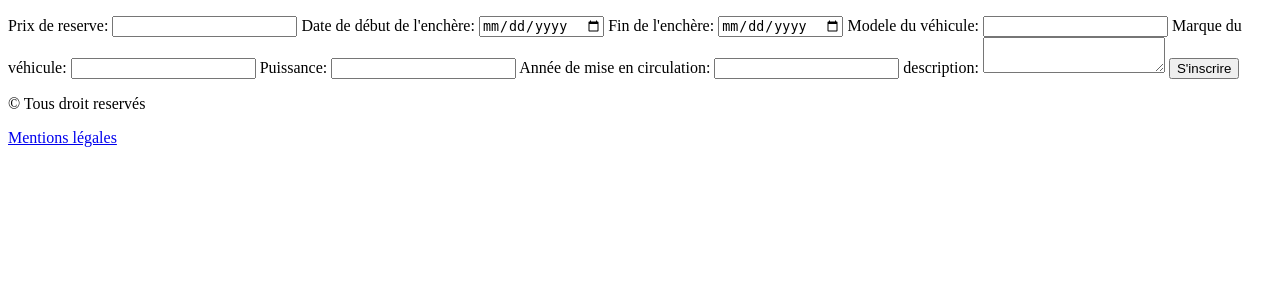
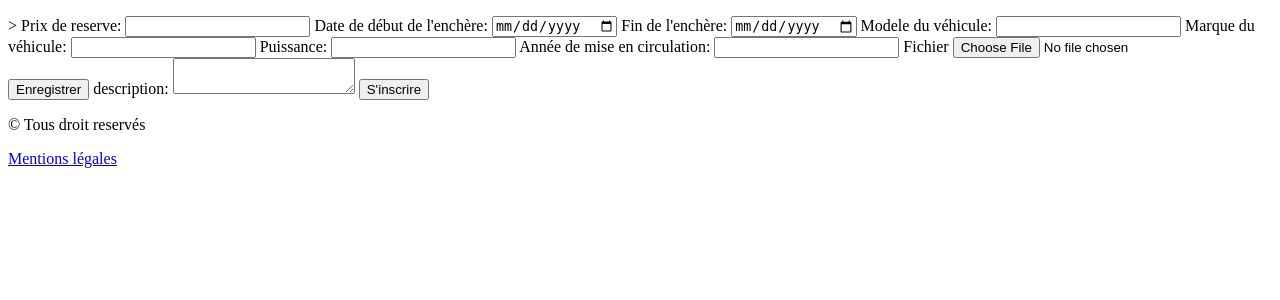
Before and after one commit to Am-all1/Auto-enchere, a PHP site: page /src/enregistrement_enchere.php in a window 1280 px wide. Shown: the part 104-404 px from the top of the page. Run offline with PHP 8.4, Linux system fonts and the light colour scheme.

Commit message:
commit M

```diff
--- a/src/Class/User.class.php
+++ b/src/Class/User.class.php
@@ -8,7 +8,6 @@ class User
 {
 
     /* Propriétés */
-    public INT $id;
     public string $email;
     public string $mot_de_passe;
 
--- a/src/enregistrement_enchere.php
+++ b/src/enregistrement_enchere.php
@@ -1,19 +1,21 @@
 <?php
 session_start();
-require_once __DIR__."/include/header.php";
-require_once __DIR__."/include/footer.php";
+require_once __DIR__ . "/include/header.php";
+require_once __DIR__ . "/include/footer.php";
 ?>
 
 <!DOCTYPE html>
 <html lang="fr">
+
 <head>
     <meta charset="UTF-8">
     <title>Document</title>
 </head>
+
 <body>
-        <?php affichage_header("Accueil", ["index"=>"index.php","profil"=>"profil_utilisateur.php", "Connexion"=> "page_connexion.php"]); ?>
+    <?php affichage_header("Accueil", ["index" => "index.php", "profil" => "profil_utilisateur.php", "Connexion" => "page_connexion.php"]); ?>
 
-        <form action="enchere.php" method="POST">
+    <form action="enchere.php" method="POST" enctype="multipart/form-data">>
         <label for="prix_depart_enchere">Prix de reserve:</label>
         <input type="number" name="prix_depart_enchere" id="prix_depart_enchere">
 
@@ -35,6 +37,10 @@ require_once __DIR__."/include/footer.php";
         <label for="annee">Année de mise en circulation:</label>
         <input type="number" name="annee" id="annee">
 
+        <label for="file">Fichier</label>
+        <input type="file" name="file">
+        <button type="submit">Enregistrer</button>
+
         <label for="description">description:</label>
         <textarea name="description"></textarea>
 
@@ -44,4 +50,5 @@ require_once __DIR__."/include/footer.php";
 
     <?php affichage_footer("Tous droit reservés", "mentions_legales.php"); ?>
 </body>
+
 </html>
```
Also changed, not shown: 6 other files. Lines whose indentation alone changed are shown as unchanged.
